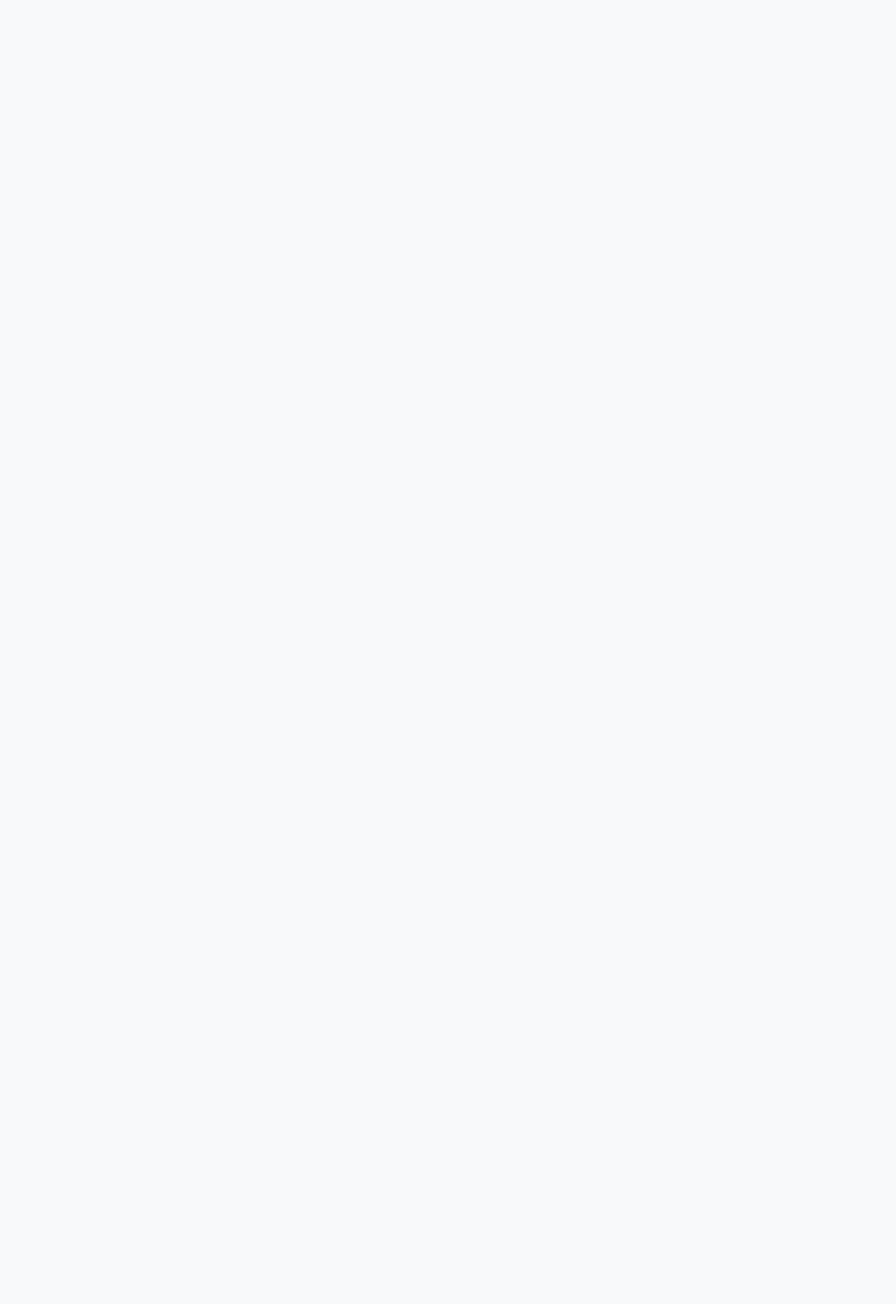
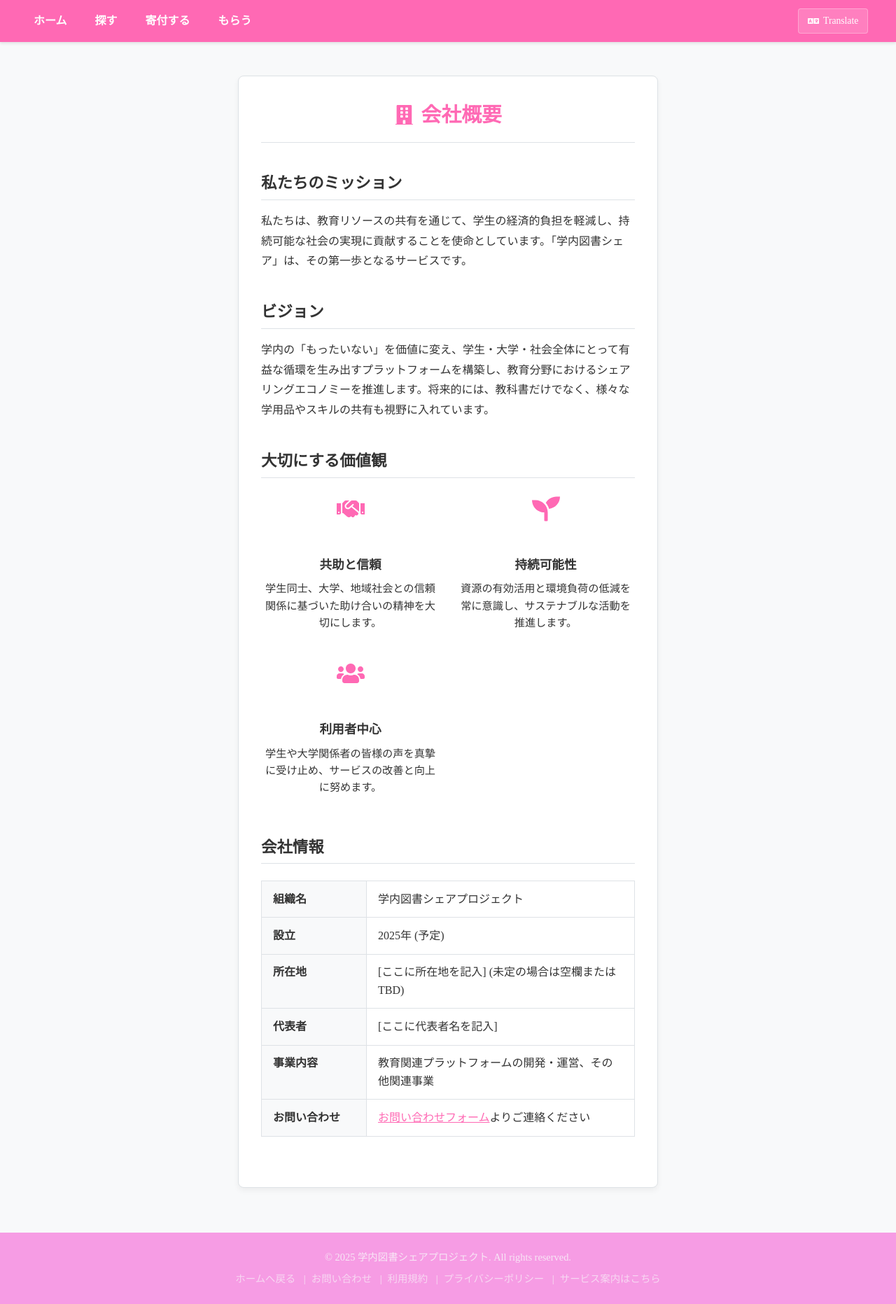
Before and after one commit to Kiha04/BookSharing, a Next.js app: page /about in a window 1280 px wide. Shown: the whole page at 70% size. Before the commit the page ends 800 px from the top, so only its background shows below. Built offline with nearby package versions, Linux system fonts and the light colour scheme.

Commit message:
Refactor MyApp component and update imports

```diff
--- a/pages/_app.tsx
+++ b/pages/_app.tsx
@@ -8,16 +8,37 @@ import Header from '../components/Header';
 import Footer from '../components/Footer';
 import AdBanner from '../components/AdBanner';
 import ScrollToTopButton from '../components/ScrollToTopButton';
+import Script from 'next/script'; // GA用 (既存のまま)
+
+
 
 export default function MyApp({ Component, pageProps }: AppProps) {
   const router = useRouter();
   const currentPath = router.pathname;
   const footerRef = useRef<HTMLElement>(null);
 
-  // --- 広告とヘッダーの表示ロジック (既存) ---
+
+
+  // 広告とヘッダーの表示ロジック
   const adExclusionPaths = ['/', '/terms', '/privacy', '/contact', '/advertise', '/for-universities', '/about','/service'];
   const shouldShowAd = !adExclusionPaths.includes(currentPath) && !currentPath.startsWith('/admin');
   const headerExclusionPaths = ['/login', '/_error'];
   const shouldShowHeader = !headerExclusionPaths.includes(currentPath);
 
+  return (
+    <>
+
+
+      {shouldShowHeader && <Header />}
+
+      <main>
+        <Component {...pageProps} />
+      </main>
+
+      {shouldShowAd && <AdBanner />}
+
+      <Footer ref={footerRef} />
+      <ScrollToTopButton footerRef={footerRef}/>
+    </>
+  );
 }
```
